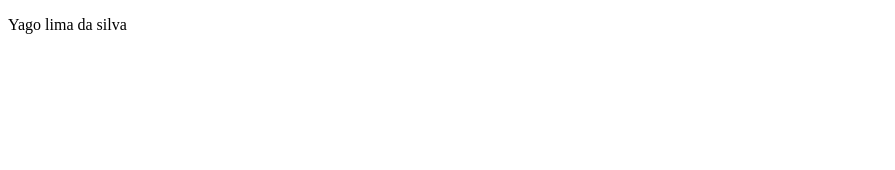
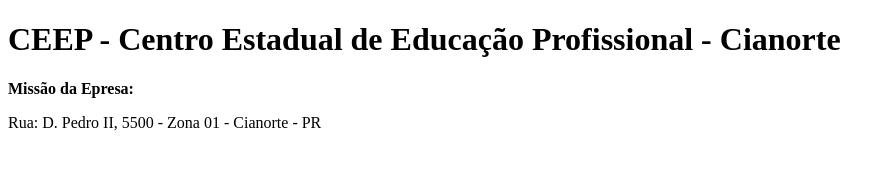
Before and after one commit to Yagolimadasilva/trabalho-de-front-end, a plain HTML site: page index.html in a window 1280 px wide. Shown: the whole page, without its empty margins (0-895 px from the left). Drawn offline with Linux system fonts and the light colour scheme.

Commit message:
Add files via upload

```diff
--- a/index.html
+++ b/index.html
@@ -3,13 +3,19 @@
 <head>
     <meta charset="UTF-8">
     <meta name="viewport" content="width=device-width, initial-scale=1.0">
-    <title>colégio-CEEP</title>
+    <title>CEEP - Cianorte</title>
 </head>
 <body>
-    <header></header>
+    <header>
+        <h1>CEEP - Centro Estadual de Educação Profissional - Cianorte</h1>
+    </header>
+
     <main>
-        <p>Yago lima da silva</p>
+        <p><strong>Missão da Epresa:</strong></p>
     </main>
-    <footer></footer>
+
+    <footer>
+        <p>Rua: D. Pedro II, 5500 - Zona 01 - Cianorte - PR</p>
+    </footer>
 </body>
 </html>
```
Also changed, not shown: 1 other file.
